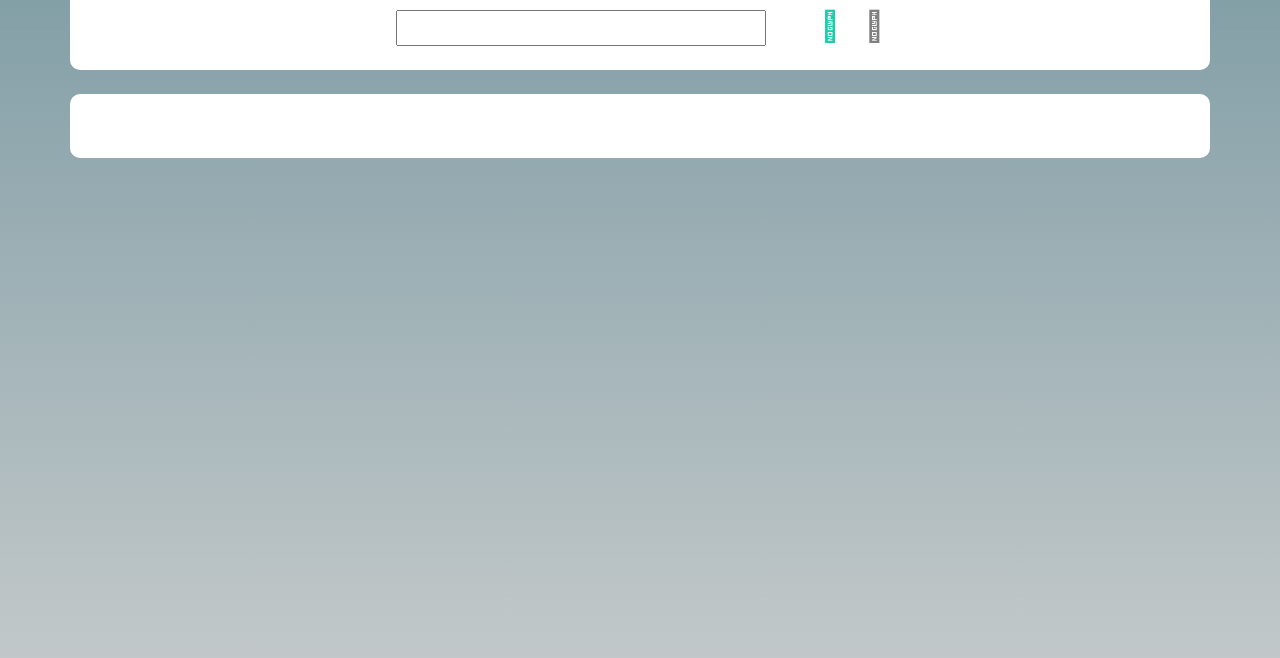
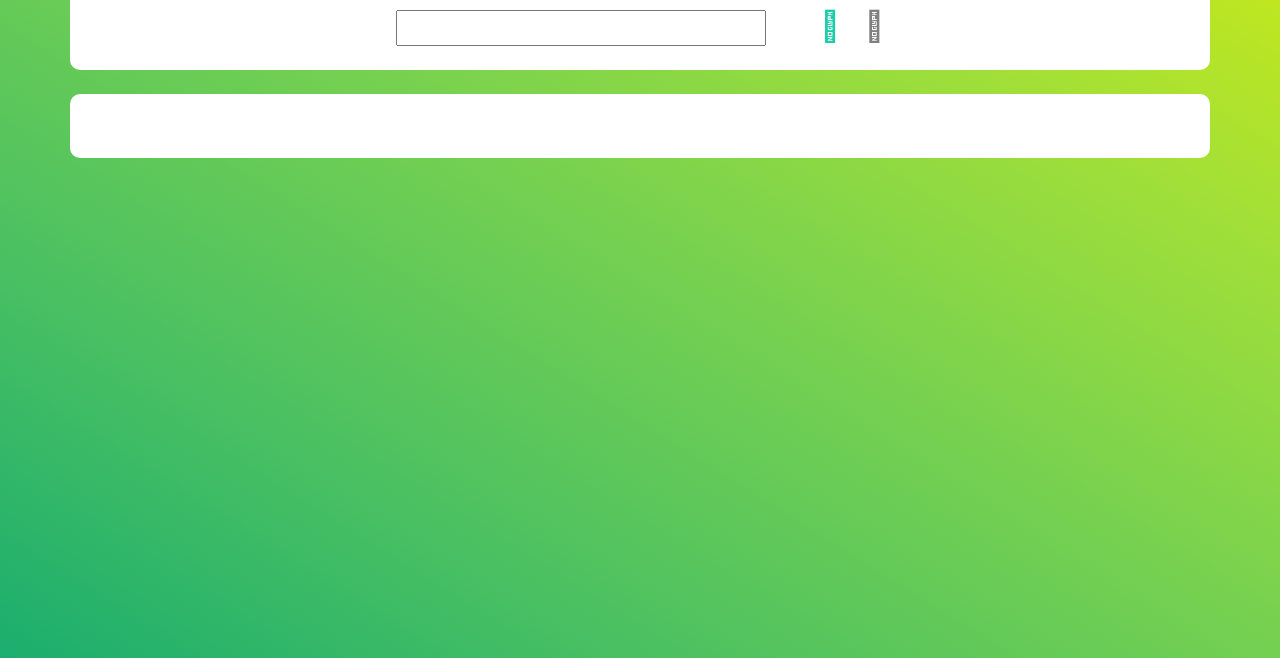
Before and after one commit to ShaikhAtif/Todo-App, a plain HTML site: page index.html in a window 1280 px wide. Shown: the part 142-800 px from the top of the page. Drawn offline with nearby package versions, Linux system fonts and the light colour scheme.

Commit message:
Update index.html

```diff
--- a/index.html
+++ b/index.html
@@ -20,7 +20,7 @@
     body {
         height: 100%;
         text-align: center;
-        background-image: linear-gradient(to bottom, #7697a0, #c2c8c9);
+        background-image: linear-gradient(to right top, #1bae6e, #4ac062, #74d051, #a0df39, #cfeb12);
         background-repeat: no-repeat;
         background-size: cover;
     }
```
